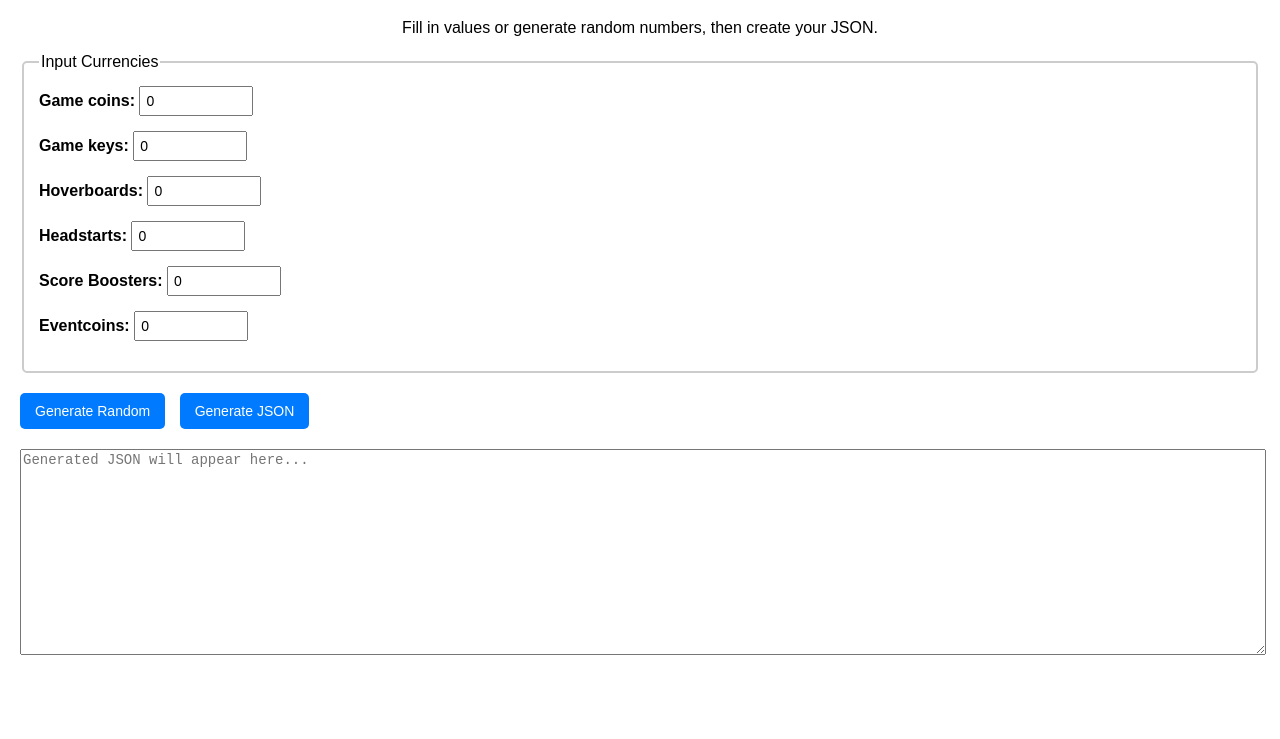
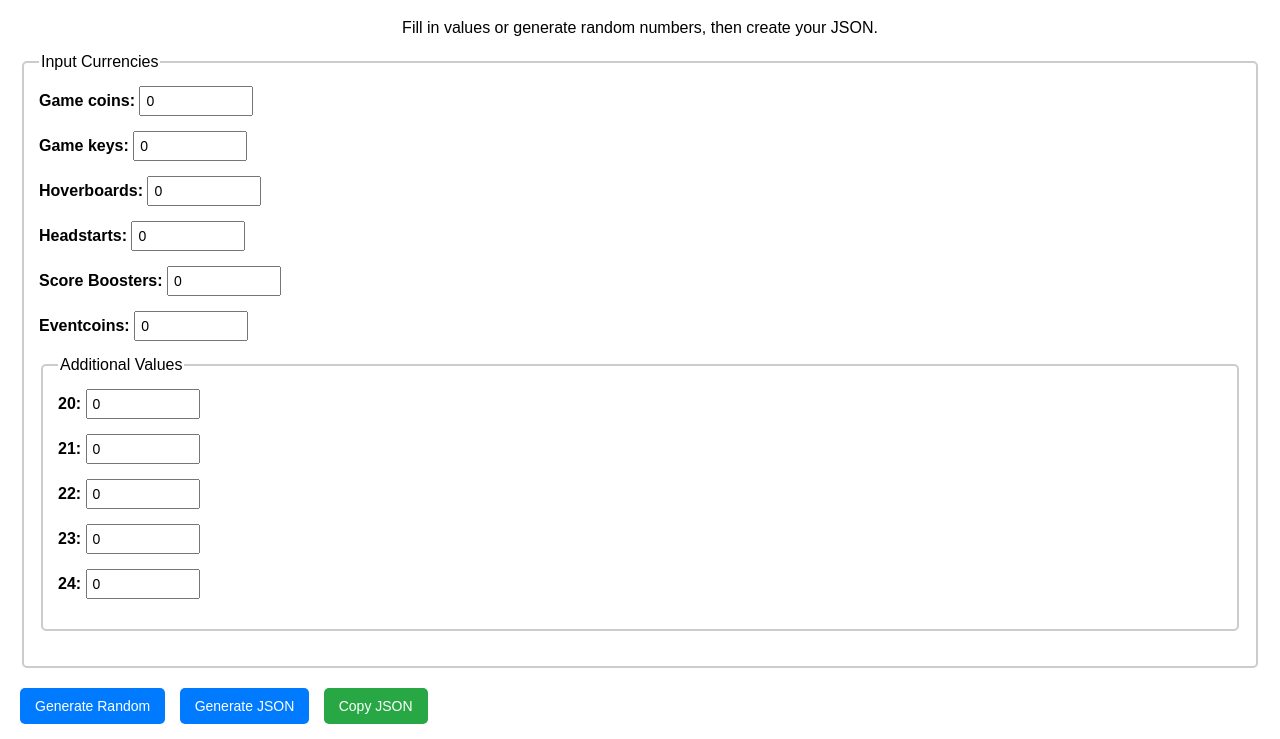
Before and after one commit to SayfullahSayeb/Subway-Surfers-Temp, a plain HTML site: page wallet.html in a window 1280 px wide. Shown: the part 61-800 px from the top of the page. Drawn offline with Linux system fonts and the light colour scheme.

Commit message:
Update wallet.html

```diff
--- a/wallet.html
+++ b/wallet.html
@@ -1,22 +1,23 @@
 <!DOCTYPE html>
 <html lang="en">
-
 <head>
   <meta charset="UTF-8">
   <meta name="viewport" content="width=device-width, initial-scale=1.0">
   <title>Randomized JSON Generator</title>
   <style>
-    body{font-family:Arial,sans-serif;margin:20px}
-    header{text-align:center}
-    fieldset{border:2px solid #ccc;border-radius:5px;padding:15px;margin-bottom:20px}
-    .input-group{margin-bottom:15px}
-    label{font-weight:700}
-    input[type=number]{width:100px;padding:5px;font-size:14px}
-    button{padding:10px 15px;font-size:14px;margin-right:10px;cursor:pointer;border:none;border-radius:5px;background-color:#007BFF;color:#fff}
-    textarea{width:100%;height:200px;font-family:monospace;font-size:14px;margin-top:20px}
+    body {font-family: Arial, sans-serif; margin: 20px;}
+    header {text-align: center;}
+    fieldset {border: 2px solid #ccc; border-radius: 5px; padding: 15px; margin-bottom: 20px;}
+    .input-group {margin-bottom: 15px;}
+    label {font-weight: 700;}
+    input[type=number] {width: 100px; padding: 5px; font-size: 14px;}
+    button {padding: 10px 15px; font-size: 14px; margin-right: 10px; cursor: pointer; border: none; border-radius: 5px; background-color: #007BFF; color: #fff;}
+    button:hover {background-color: #0056b3;}
+    textarea {width: 100%; height: 200px; font-family: monospace; font-size: 14px; margin-top: 20px;}
+    .copy-btn {background-color: #28a745;}
+    .copy-btn:hover {background-color: #218838;}
   </style>
 </head>
-
 <body>
   <header>
     <h1>Randomized JSON Generator</h1>
@@ -50,10 +51,34 @@
         <label for="currency6">Eventcoins:</label>
         <input type="number" id="currency6" min="0" value="0">
       </div>
+      <fieldset>
+        <legend>Additional Values</legend>
+        <div class="input-group">
+          <label for="currency20">20:</label>
+          <input type="number" id="currency20" min="0" value="0">
+        </div>
+        <div class="input-group">
+          <label for="currency21">21:</label>
+          <input type="number" id="currency21" min="0" value="0">
+        </div>
+        <div class="input-group">
+          <label for="currency22">22:</label>
+          <input type="number" id="currency22" min="0" value="0">
+        </div>
+        <div class="input-group">
+          <label for="currency23">23:</label>
+          <input type="number" id="currency23" min="0" value="0">
+        </div>
+        <div class="input-group">
+          <label for="currency24">24:</label>
+          <input type="number" id="currency24" min="0" value="0">
+        </div>
+      </fieldset>
     </fieldset>
 
     <button type="button" onclick="generateRandomNumbers()">Generate Random</button>
     <button type="button" onclick="generateJSON()">Generate JSON</button>
+    <button type="button" class="copy-btn" onclick="copyJSON()">Copy JSON</button>
   </form>
 
   <textarea id="jsonOutput" readonly placeholder="Generated JSON will appear here..."></textarea>
@@ -73,7 +98,12 @@
         "3": { value: parseInt(document.getElementById('currency3').value) || 0 },
         "4": { value: parseInt(document.getElementById('currency4').value) || 0 },
         "5": { value: parseInt(document.getElementById('currency5').value) || 0 },
-        "6": { value: parseInt(document.getElementById('currency6').value) || 0, expirationValue: 99999999999999, expirationType: 1 }
+        "6": { value: parseInt(document.getElementById('currency6').value) || 0, expirationValue: 99999999999999, expirationType: 1 },
+        "20": { value: parseInt(document.getElementById('currency20').value) || 0 },
+        "21": { value: parseInt(document.getElementById('currency21').value) || 0 },
+        "22": { value: parseInt(document.getElementById('currency22').value) || 0 },
+        "23": { value: parseInt(document.getElementById('currency23').value) || 0 },
+        "24": { value: parseInt(document.getElementById('currency24').value) || 0 }
       };
 
       const json = {
@@ -96,7 +126,13 @@
 
       document.getElementById('jsonOutput').value = JSON.stringify(json, null, 2);
     }
+
+    function copyJSON() {
+      const jsonOutput = document.getElementById('jsonOutput');
+      jsonOutput.select();
+      document.execCommand('copy');
+      alert('JSON copied to clipboard!');
+    }
   </script>
 </body>
-
 </html>
```
